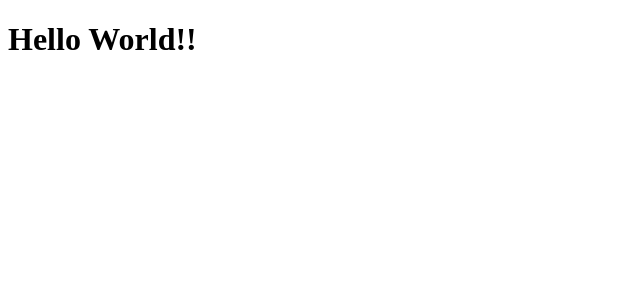
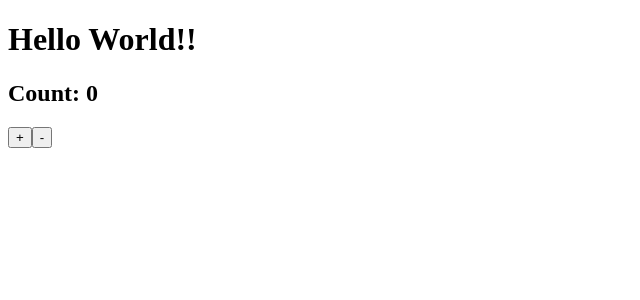
Before and after one commit to augustoc92/react-boilerplate, a React app: page / in a window 1280 px wide. Shown: the top 300 px of the page, without its empty margins (0-640 px from the left). Built offline with nearby package versions, Linux system fonts and the light colour scheme.

Commit message:
Adding proposal class properties to handle React state

```diff
--- a/package.json
+++ b/package.json
@@ -22,6 +22,7 @@
   "devDependencies": {
     "@babel/cli": "^7.4.4",
     "@babel/core": "^7.4.5",
+    "@babel/plugin-proposal-class-properties": "^7.4.4",
     "@babel/preset-env": "^7.4.5",
     "@babel/preset-react": "^7.0.0",
     "babel-loader": "^8.0.6",
--- a/src/App.js
+++ b/src/App.js
@@ -1,8 +1,32 @@
 import React from 'react'
 
 class App extends React.Component {
+  state = {
+    count: 0
+  }
+
   render() {
-    return ( <h1> Hello World!!</h1>)
+    debugger;
+    return (
+      <div>
+        <h1>
+          Hello World!!
+        </h1>
+        <h2>
+          Count: {this.state.count}
+        </h2>
+        <button
+          onClick={() => this.setState(state => ({count: this.state.count +1}))}
+        >
+          +
+        </button>
+        <button
+          onClick={() => this.setState(state => ({count: this.state.count -1}))}
+        >
+          -
+        </button>
+      </div>
+    )
   }
 }
 
--- a/webpack.config.base.js
+++ b/webpack.config.base.js
@@ -15,7 +15,8 @@ module.exports = {
         loader: 'babel-loader',
         exclude: /node_modules/,
         options: {
-          presets: ['@babel/preset-env', '@babel/preset-react']
+          presets: ['@babel/preset-env', '@babel/preset-react'],
+          plugins: ['@babel/plugin-proposal-class-properties']
         }
       }
     ]
--- a/webpack.config.dev.js
+++ b/webpack.config.dev.js
@@ -5,5 +5,6 @@ module.exports = merge(baseConfig, {
   mode: 'development',
   devServer: {
     port: 9000
-  }
+  },
+  devtool: 'source-map'
 })
```
Also changed, not shown: 1 other file (tests, documents, lock files or other folders).
